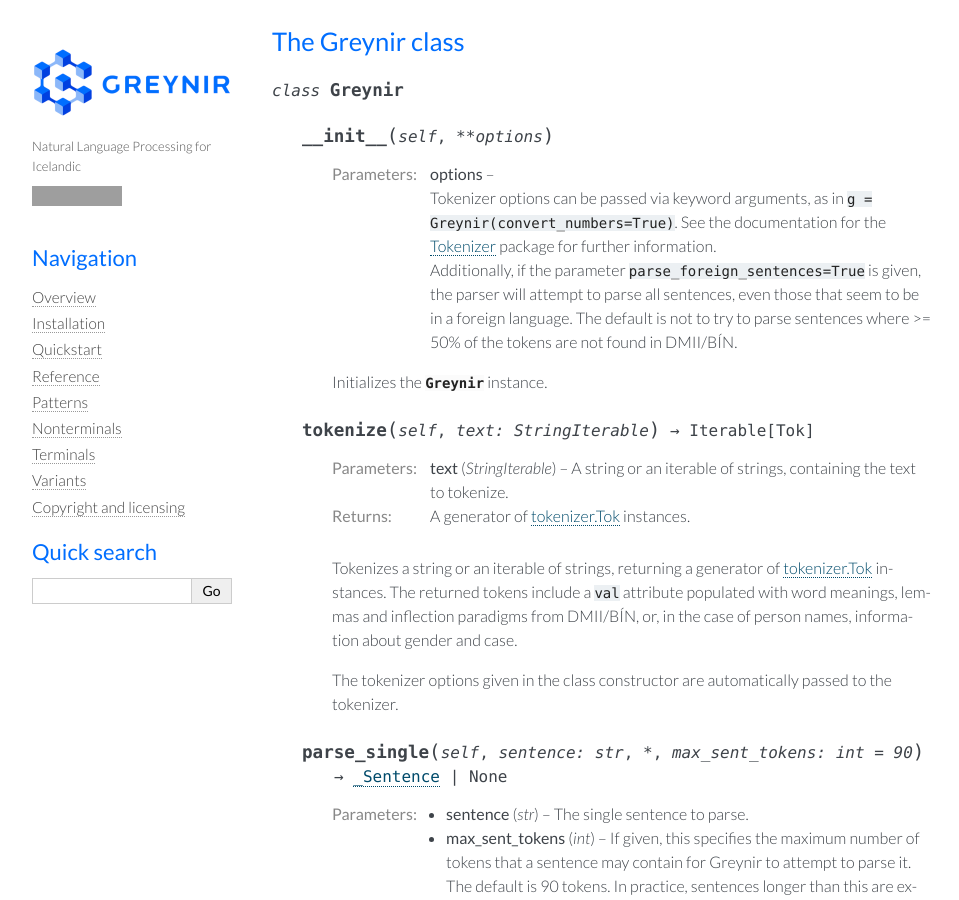
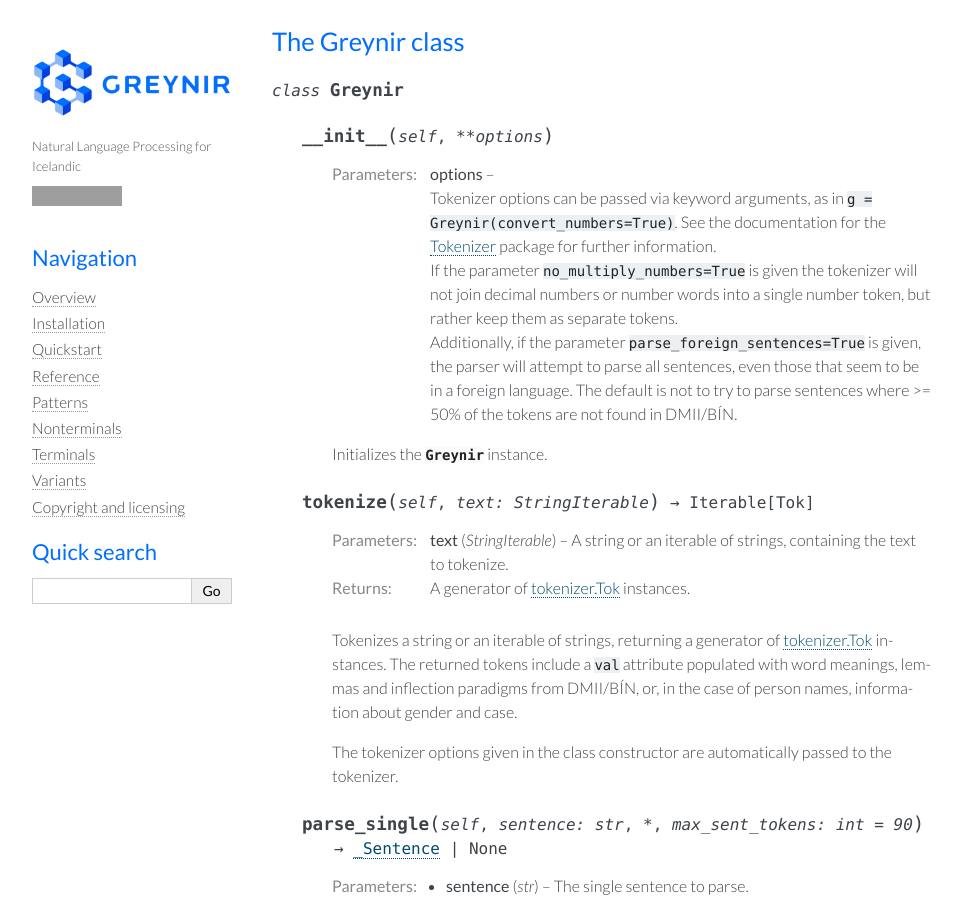
Before and after one commit to mideind/GreynirEngine, a Sphinx documentation site: the page built from doc/reference.rst, in a window 1280 px wide and 900 px high, scrolled down 947 px. Shown: the whole window, without its empty margins (148-1107 px from the left). Built offline with Sphinx 7.4.7, drawn with Linux system fonts in a browser that asks for light colours; grey boxes are pictures that could not be loaded.

Commit message:
Added documentation for no_multiply_numbers flag
Added a small clause describing the flag to `doc/reference.rst`.
Do I have to do anything more in order for it to show up correctly on
the webpage?

```diff
--- a/doc/reference.rst
+++ b/doc/reference.rst
@@ -56,6 +56,10 @@ The Greynir class
             as in ``g = Greynir(convert_numbers=True)``. See the documentation
             for the `Tokenizer <https://github.com/mideind/Tokenizer>`__
             package for further information.
+
+            If the parameter ``no_multiply_numbers=True`` is given
+            the tokenizer will not join decimal numbers or number words
+            into a single number token, but rather keep them as separate tokens.
 
             Additionally, if the parameter ``parse_foreign_sentences=True``
             is given, the parser will attempt to parse
```
Also changed, not shown: 1 other file.
